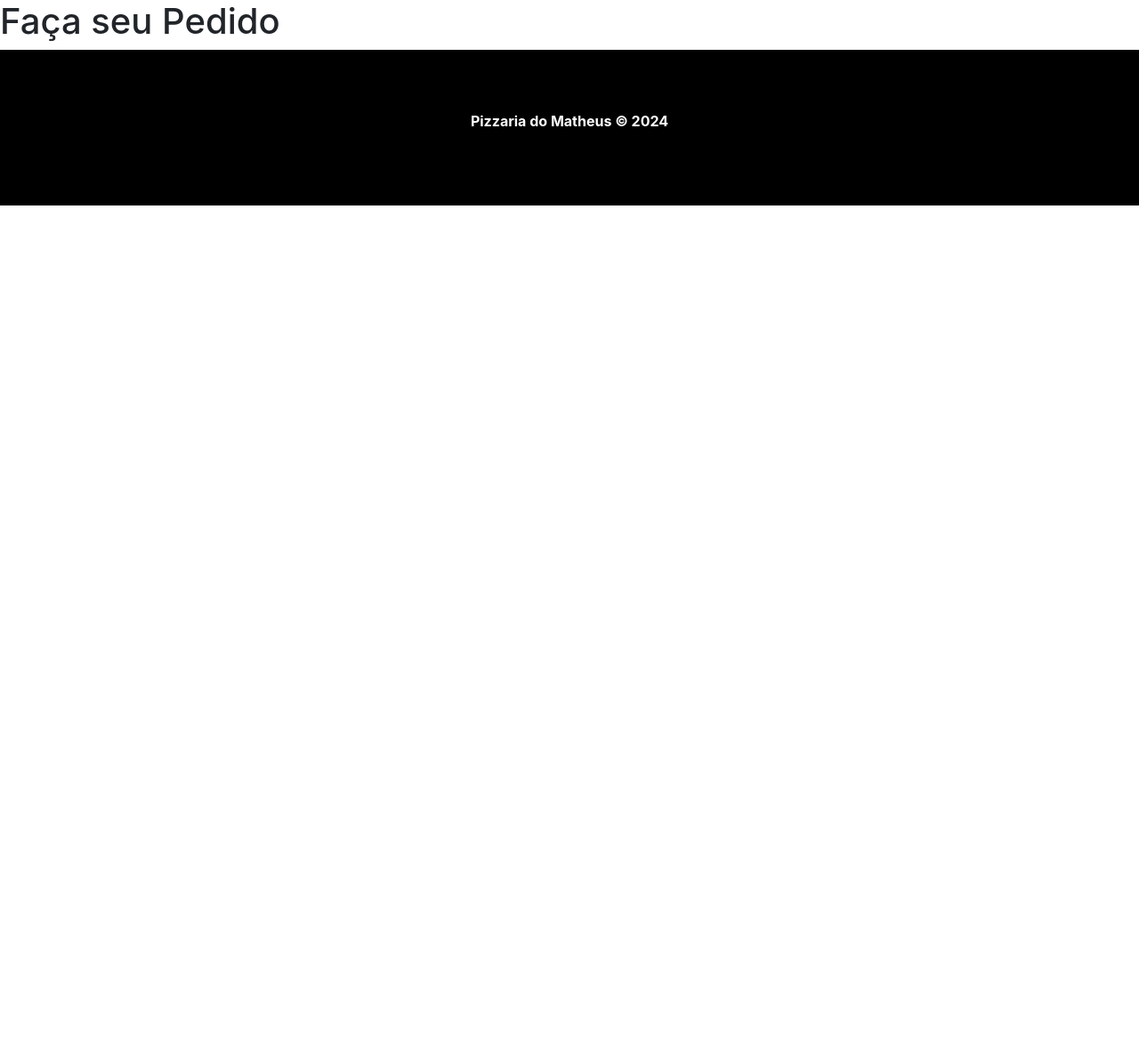
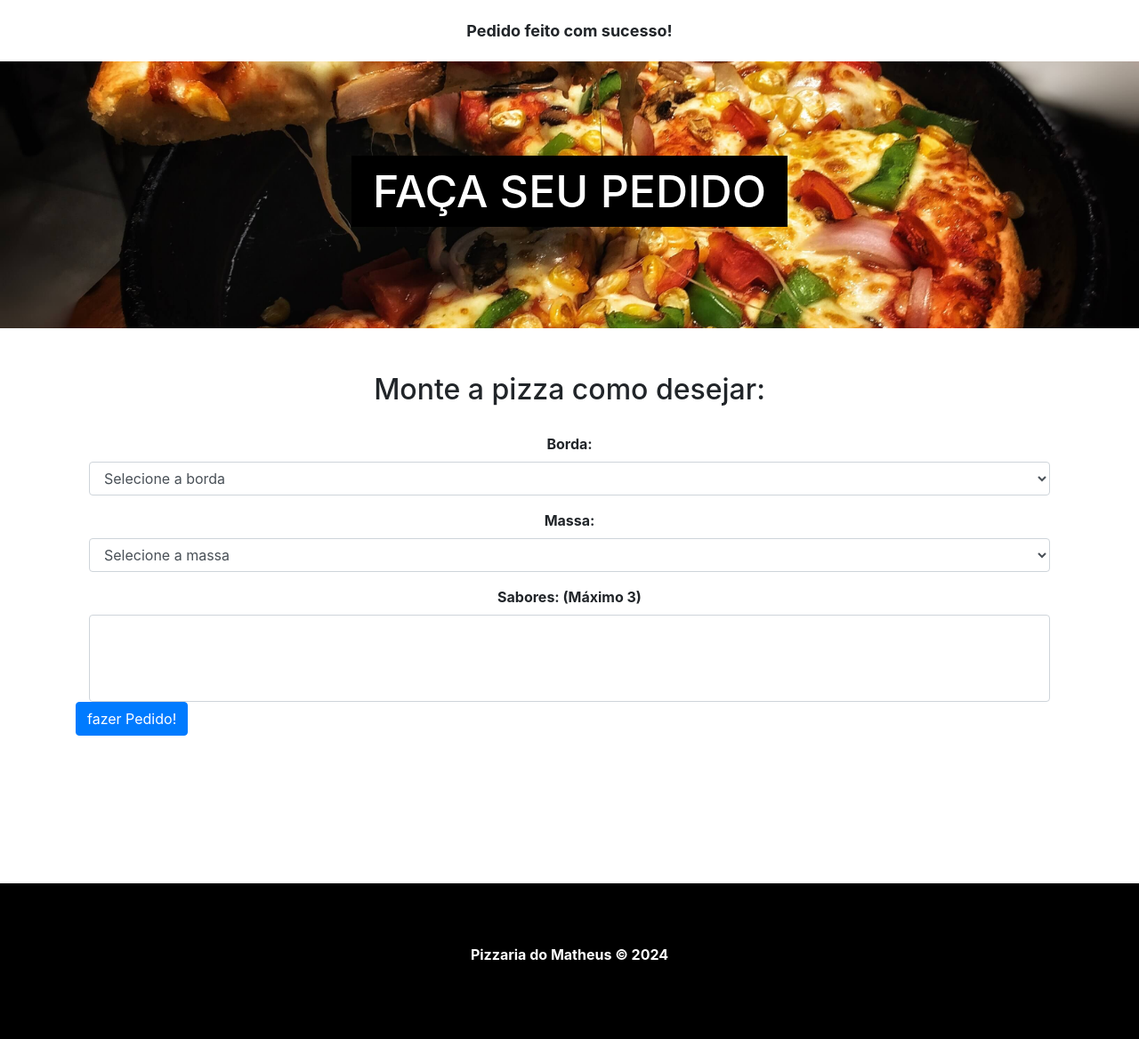
Before and after one commit to Matheusmachado01/Pizzaria, a PHP site: page / in a window 1280 px wide. Shown: the part 76-1244 px from the top of the page at 89% size. Before the commit the page ends 307 px from the top, so only its background shows below. Run offline with PHP 8.4, Linux system fonts and the light colour scheme; lists and menus that the app fills with data are empty; some libraries are stand-ins or nearby versions.

Commit message:
Conectando aplicação com o banco

```diff
--- a/css/styles.css
+++ b/css/styles.css
@@ -17,6 +17,65 @@ html, body {
     color: #fff;
 }
 
+/* HOME */
+
+#main-banner{
+    background-image: url("../img/pizza-banner.jpg");
+    height: 300px;
+    background-position: center;
+    background-size: cover;
+    width: 100%;
+    background-position-y: -300px;
+    display: flex;
+    align-items: center;
+    justify-content: center;
+
+}
+#main-banner h1 {
+    color: #fff;
+    background-color: black;
+    text-align: center;
+    padding: 10px;
+    text-transform: uppercase;
+    width: 490px;
+    font-size: 50px;
+}
+#main-container {
+    margin-bottom: 100px;
+    padding: 50px 0;
+    text-align: center;
+    min-height: 50%;
+}
+
+#main-container h2 {
+    margin-bottom: 30px;
+}
+.row {
+    margin: 0;
+}
+#pizza-form label {
+   font-weight: bold;
+}
+/* ALERTA */
+.alert {
+    border-radius: 0;
+    text-align: center;
+    margin-bottom: 0;
+    font-weight: bold;
+    padding: 20px;
+    font-size: 18px;
+}
+a.alert.alert-sucess {
+    border: 2px solid #155724;
+}
+
+a.alert.alert-warning {
+    border: 2px solid #856404;
+}
+.alert p {
+    margin-bottom: 0 ;
+}
+
 /* FOOTER */
 footer {
     position: relative;
--- a/index.php
+++ b/index.php
@@ -1,9 +1,42 @@
 <?php
  include_once("templates/header.php");
+ include_once("process/pizza.php");
+
 ?>
   <div id="main-banner">
    <h1>Faça seu Pedido</h1>
   </div>
+  <div id="main-container">
+   <div class= "container">
+      <div class="row">
+         <div class="col-md-12">
+            <h2>Monte a pizza como desejar:</h2>
+            <form action="process/pizza.php" method="POST" id="pizza-form">
+              <div class="form-group">
+               <label for="borda">Borda:</label>
+               <select name="borda" id="borda" class="form-control">
+                <option value="">Selecione a borda</option>
+               </select>
+              </div>
+              <div class="form-group">
+               <label for="massa">Massa:</label>
+               <select name="massa" id="massa" class="form-control">
+                <option value="">Selecione a massa</option>
+               </select>
+              </div>
+              <label for="sabores">Sabores: (Máximo 3)</label>
+               <select multiple name="sabores[]" id="sabores" class="form-control">
+
+               </select>
+              </div>
+               <div class="form-group">
+                  <input type="submit" class="btn btn-primary" value="fazer Pedido!">
+               </div>
+            </form>
+         </div>
+      </div>
+    </div>
+  </div>
 <?php
  include_once("templates/footer.php");
 ?>
--- /dev/null
+++ b/process/conn.php
@@ -0,0 +1,23 @@
+<?php
+
+ session_start();
+
+   $user = "root";
+   $pass = "";
+   $db = "pizzaria";
+   $host = "localhost";
+
+   try {
+
+    $conn = new PDO("mysql:host={$host};dbname={$db}", $user, $pass);
+    $conn-> setAttribute(PDO::ATTR_ERRMODE, PDO::ERRMODE_EXCEPTION);
+    $conn->setAttribute(PDO::ATTR_EMULATE_PREPARES, false);
+
+   }catch (PDOException $e) {
+
+    print "Erro: " . $e->getMessage() . "<br>";
+    die();
+
+   }
+
+ ?>
--- /dev/null
+++ b/process/pizza.php
@@ -0,0 +1,6 @@
+<?php
+
+   include_once("conn.php");
+
+
+?>
--- a/templates/header.php
+++ b/templates/header.php
@@ -27,3 +27,6 @@
     </div>
   </nav>
 </header>
+ <div class="alert alert-sucess">
+    <p>Pedido feito com sucesso!</p>
+ </div>
```
Also changed, not shown: process/orders.php (added).
